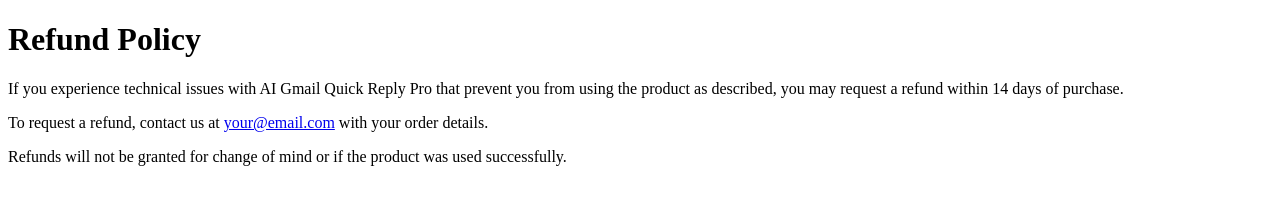
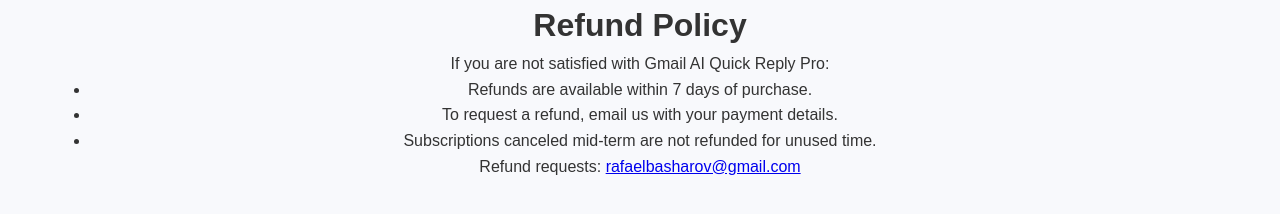
Before and after one commit to rafaelbasharov-design/gmail-ai-website, a plain HTML site: page refund.html in a window 1280 px wide. Drawn offline with Linux system fonts and the light colour scheme.

Commit message:
Update refund.html

```diff
--- a/refund.html
+++ b/refund.html
@@ -3,12 +3,18 @@
 <head>
   <meta charset="UTF-8">
   <title>Refund Policy</title>
+  <link rel="stylesheet" href="style.css">
 </head>
 <body>
-  <h1>Refund Policy</h1>
-  <p>If you experience technical issues with AI Gmail Quick Reply Pro that prevent you from using the product as described,
-  you may request a refund within 14 days of purchase.</p>
-  <p>To request a refund, contact us at <a href="mailto:your@email.com">your@email.com</a> with your order details.</p>
-  <p>Refunds will not be granted for change of mind or if the product was used successfully.</p>
+  <div class="container">
+    <h1>Refund Policy</h1>
+    <p>If you are not satisfied with Gmail AI Quick Reply Pro:</p>
+    <ul>
+      <li>Refunds are available within 7 days of purchase.</li>
+      <li>To request a refund, email us with your payment details.</li>
+      <li>Subscriptions canceled mid-term are not refunded for unused time.</li>
+    </ul>
+    <p>Refund requests: <a href="mailto:rafaelbasharov@gmail.com">rafaelbasharov@gmail.com</a></p>
+  </div>
 </body>
 </html>
```
